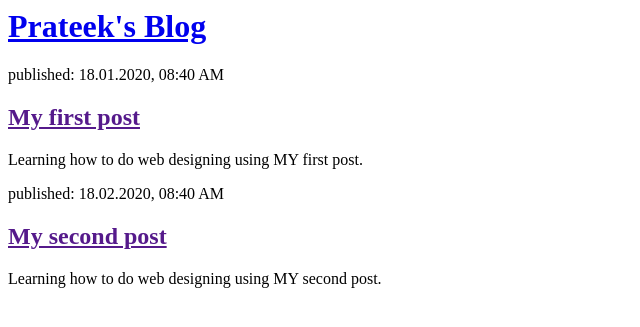
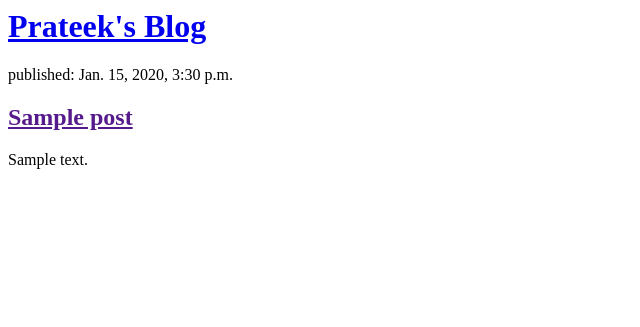
Before and after one commit to Prateek478/my-first-blog, a Django app: page / in a window 1280 px wide. Shown: the top 327 px of the page, without its empty margins (0-640 px from the left). Run offline with Django 3.2, Linux system fonts and the light colour scheme; tables that the repository leaves empty hold one stand-in row (values such as "Sample post").

Commit message:
third commit : fetching data from databases using django template

```diff
--- a/blog/templates/blog/post_list.html
+++ b/blog/templates/blog/post_list.html
@@ -7,16 +7,13 @@
       <h1><a href="/">Prateek's Blog</a></h1>
     </div>
 
-    <div>
-      <p>published: 18.01.2020, 08:40 AM</p>
-      <h2><a href="">My first post</a></h2>
-      <p>Learning how to do web designing using MY first post.</p>
-    </div>
+    {% for post in posts %}
+        <div>
+            <p>published: {{ post.published_date }}</p>
+            <h2><a href="">{{ post.title }}</a></h2>
+            <p>{{ post.text|linebreaksbr }}</p>
+        </div>
+    {% endfor %}
 
-    <div>
-      <p>published: 18.02.2020, 08:40 AM</p>
-      <h2><a href="">My second post</a></h2>
-      <p>Learning how to do web designing using MY second post.</p>
-    </div>
   </body>
 </html>
--- a/blog/views.py
+++ b/blog/views.py
@@ -1,5 +1,12 @@
 from django.shortcuts import render
+from django.utils import timezone
+from .models import Post
 
 # Create your views here.
 def post_list(request):
-    return render(request, 'blog/post_list.html', {})
+    posts = Post.objects.filter(published_date__lte=timezone.now()).order_by('published_date')
+    return render(request, 'blog/post_list.html', {'posts': posts})
+
+
+#static_webpage
+#    return render(request, 'blog/post_list.html', {})
```
